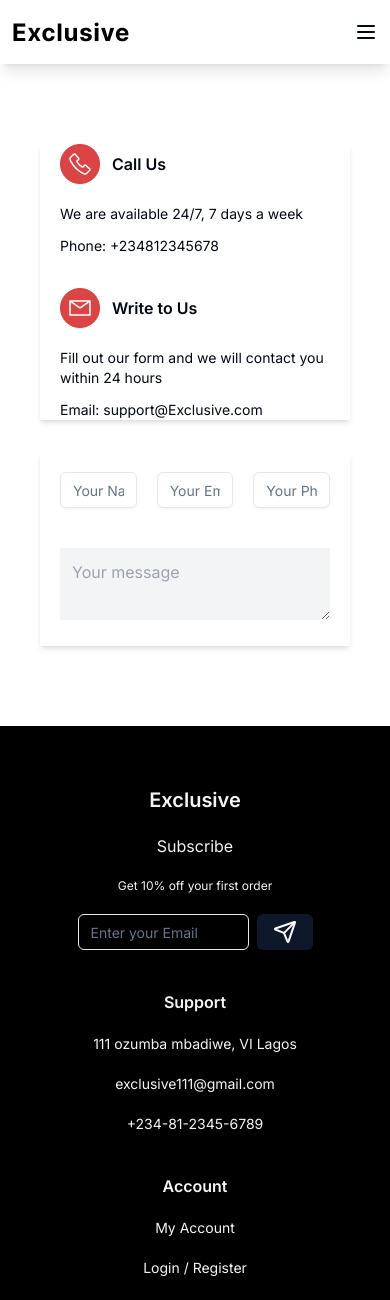
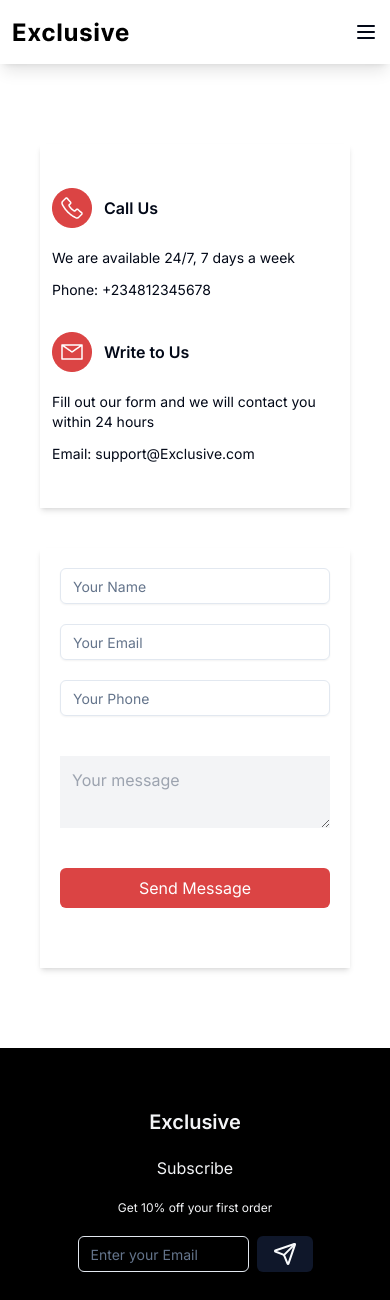
Before and after one commit to Kehinde13/exclusive, a Next.js app: page /contact in a window 390 px wide. Shown: the top 1300 px of the page. Built offline with nearby package versions, Linux system fonts and the light colour scheme.

Commit message:
added error 404 page

```diff
--- a/app/contact/page.tsx
+++ b/app/contact/page.tsx
@@ -7,7 +7,7 @@
 function page() {
   return (
     <div className="my-20 md:grid grid-cols-4 mx-10 gap-10">
-      <div className="col-span-1 shadow-md px-5">
+      <div className="col-span-1 shadow-md p-3 mb-10 md:mb-0 md:p-5">
         <div className="fles flex-col gap-5 my-8">
           <div className="flex gap-3 items-center mb-5">
             <Image src={phone} alt="phone icon" />
@@ -31,8 +31,8 @@
         </div>
       </div>
       <div className="col-span-3 shadow-md p-5">
-        <form>
-          <div className="flex justify-between gap-5">
+        <form className="flex flex-col">
+          <div className="flex flex-col md:flex-row justify-between gap-5">
             <Input type="text" placeholder="Your Name" />
             <Input type="email" placeholder="Your Email" />
             <Input type="phone" placeholder="Your Phone" />
@@ -43,6 +43,9 @@
             placeholder="Your message"
             className="mt-10 bg-gray-100 p-3 w-full"
           ></textarea>
+          <button className="bg-[#DB4444] p-2 rounded-md text-white w-full my-10 md:w-[20%] self-end">
+            Send Message
+          </button>
         </form>
       </div>
     </div>
--- /dev/null
+++ b/app/not-found.tsx
@@ -0,0 +1,19 @@
+import Link from 'next/link'
+import React from 'react'
+
+const notFound = () => {
+  return (
+    <div className='w-full mx-auto my-32 text-center flex flex-col gap-10 items-center'>
+      <h1 className='md:text-8xl text-4xl font-semibold'>
+        404 Not Found
+      </h1>
+      <p>your visited page is not found</p>
+
+      <Link href={'/'} className='bg-[#DB4444] px-4 py-2 rounded-md text-white'>
+        Go back to HomePage
+      </Link>
+    </div>
+  )
+}
+
+export default notFound
```
